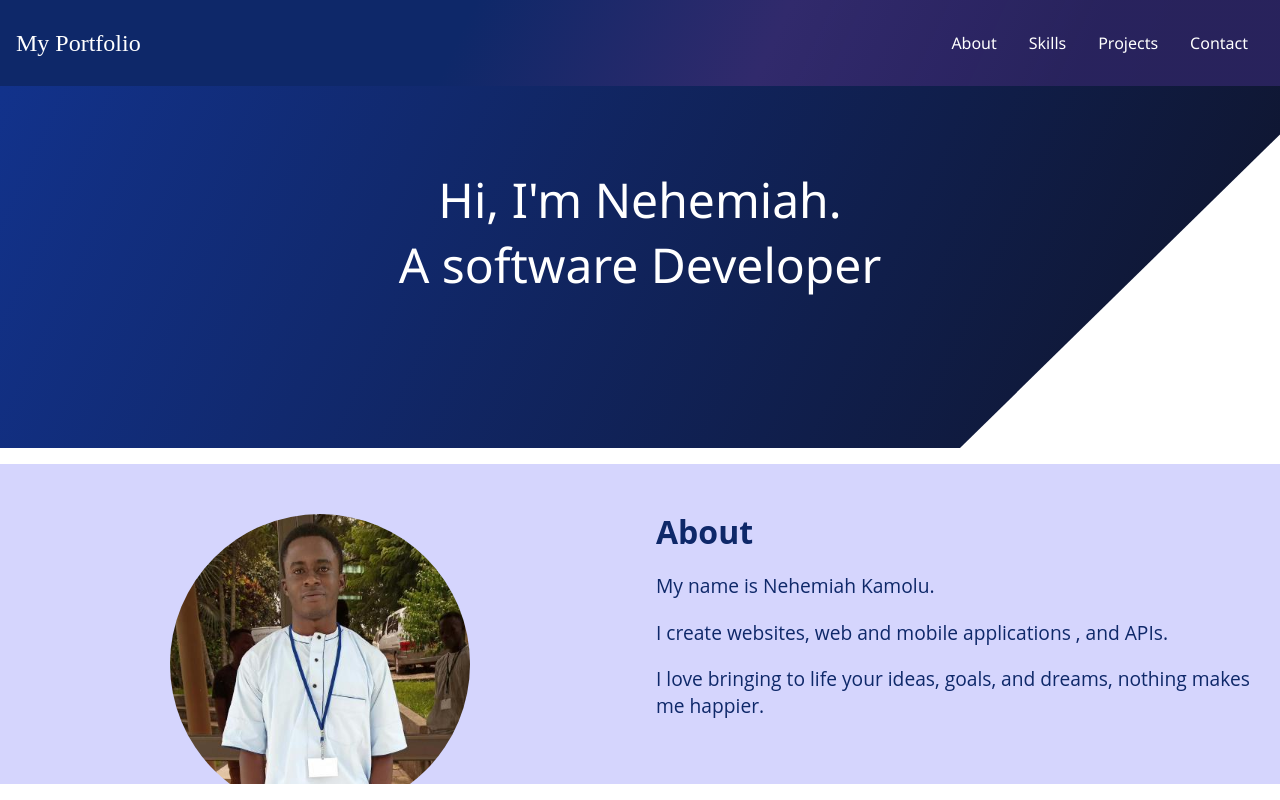
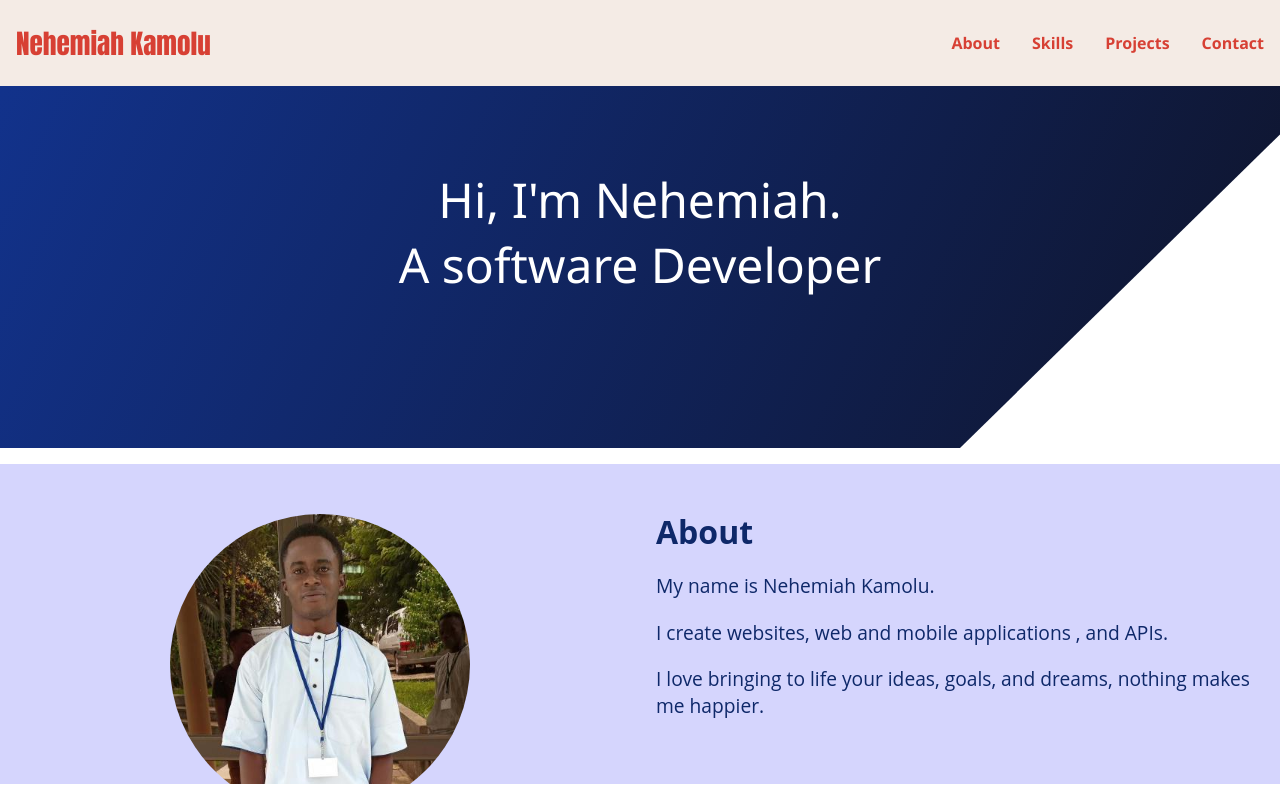
Before and after one commit to KNehe/KNehe.github.io, a React (Create React App) app: page / in a window 1280 px wide. Shown: the top 800 px of the page. Built offline with nearby package versions, Linux system fonts and the light colour scheme.

Commit message:
changed navbar

```diff
--- a/public/index.html
+++ b/public/index.html
@@ -24,7 +24,7 @@
       work correctly both with client-side routing and a non-root public URL.
       Learn how to configure a non-root public URL by running `npm run build`.
     -->
-    <title>My portfolio - Nehemiah</title>
+    <title>Nehemiah Kamolu  | Software Developer</title>
   </head>
   <body>
     <noscript>You need to enable JavaScript to run this app.</noscript>
--- a/src/Components/HumbergerIcon/HumbergerIcon.js
+++ b/src/Components/HumbergerIcon/HumbergerIcon.js
@@ -3,16 +3,25 @@ import Styles from './HumbergerIcon.module.scss';
 
 const humbergerIcon = props =>{
 
+
   return (
 
     <div onClick={props.click} className={Styles.Main}>
+      { props.toggle ?
+         <React.Fragment>
+        <div className={Styles.Line1}></div>
+        <div className={Styles.Line2}></div>
+        <div className={Styles.Line3}></div>
+        <div className={Styles.Line4}></div>
+        </React.Fragment>
+      :
 
-      <div className={Styles.Line1}></div>
-      <div className={Styles.Line2}></div>
-      <div className={Styles.Line3}></div>
-      <div className={Styles.Line4}></div>
+      <div className={Styles.Close}>  x</div>
+
+      }
 
     </div>
+
 
   );
 };
--- a/src/Components/HumbergerIcon/HumbergerIcon.module.scss
+++ b/src/Components/HumbergerIcon/HumbergerIcon.module.scss
@@ -1,11 +1,13 @@
+$color: #D74034;
+
 .Main{
     padding-right: 2rem;
 }
 .Lines{
-    color: wheat;
     width: 2.5rem;
-    border-bottom: .1rem solid white;
+    border-bottom: .1rem solid $color;
 }
+
 .Line1{
     @extend .Lines
 }
@@ -23,3 +25,11 @@
     @extend .Lines;
     padding-top: .5rem;
 }
+
+.Close{
+    color:  #D74034;
+    font-size: 3em;
+    padding:  5px;
+    width: 2.4rem;
+    margin-top: -0.5em;
+}
--- a/src/Components/Navigation/Navigation.js
+++ b/src/Components/Navigation/Navigation.js
@@ -1,4 +1,4 @@
-import React, { useState } from 'react';
+import React, { useState, useRef } from 'react';
 import Styles from'./Navigation.module.scss';
 import HumbegerIcon from '../HumbergerIcon/HumbergerIcon';
 import { NavLink} from 'react-router-dom';
@@ -6,13 +6,14 @@ import { NavLink} from 'react-router-dom';
 const Navigation = () =>{
 
     const [ulDisplay, setUlDisplay]= useState('none');
+    const [toggle, setToggle]= useState(true);
 
-    const onHumbergerClickedHanlder = event =>{
+        const onHumbergerClickedHanlder = event =>{
 
         event.preventDefault();
+        setToggle(prev => !prev);
 
         setUlDisplay( prevValue => prevValue === 'none' ? '' : 'none');
-
 
     };
 
@@ -31,7 +32,7 @@ const Navigation = () =>{
                     <nav className={Styles.LargeDevice}>
 
                     <div>
-                        <a  >My Portfolio</a>
+                        <a>Nehemiah Kamolu</a>
                     </div>
 
                     <ul>
@@ -40,7 +41,7 @@ const Navigation = () =>{
                                  onClick={ (event) => navClickHandler(event,'#about')}
                                  to="/about"
                                  exact
-                                 activeClassName={Styles.ActiveLink}>
+                                 >
                                      About
                             </NavLink>
                         </li>
@@ -50,7 +51,7 @@ const Navigation = () =>{
                                  onClick={ (event) => navClickHandler(event,'#skills')}
                                  to="/skills"
                                  exact
-                                 activeClassName={Styles.ActiveLink}>
+                                 >
                                      Skills
                             </NavLink>
                         </li>
@@ -60,7 +61,7 @@ const Navigation = () =>{
                                  onClick={ (event) => navClickHandler(event,'#projects')}
                                  to="/projects"
                                  exact
-                                 activeClassName={Styles.ActiveLink}>
+                                 >
                                      Projects
                             </NavLink>
                         </li>
@@ -70,7 +71,7 @@ const Navigation = () =>{
                                  onClick={ (event) => navClickHandler(event,'#contact')}
                                  to="/contact"
                                  exact
-                                 activeClassName={Styles.ActiveLink}>
+                                 >
                                      Contact
                             </NavLink>
                         </li>
@@ -79,12 +80,12 @@ const Navigation = () =>{
                     </nav>
 
                     {/* Nav bar for small devices with different activeClassName */}
-                    <nav className={Styles.SmallDevice}>
+                    <nav className={Styles.SmallDevice} >
 
                     <div className={Styles.Title}>
 
-                        <a href="#" >My Portfolio</a>
-                        <HumbegerIcon click={onHumbergerClickedHanlder}/>
+                        <a href="#" >Nehemiah Kamolu</a>
+                        <HumbegerIcon click={onHumbergerClickedHanlder} toggle={toggle}/>
 
                     </div>
 
@@ -94,7 +95,7 @@ const Navigation = () =>{
                                  onClick={ (event) => navClickHandler(event,'#about')}
                                  to="/about"
                                  exact
-                                 activeClassName={Styles.ActiveLinkSmall}>
+                                 >
                                      About
                             </NavLink>
                         </li>
@@ -104,7 +105,7 @@ const Navigation = () =>{
                                  onClick={ (event) => navClickHandler(event,'#skills')}
                                  to="/skills"
                                  exact
-                                 activeClassName={Styles.ActiveLinkSmall}>
+                                 >
                                      Skills
                             </NavLink>
                         </li>
@@ -114,7 +115,7 @@ const Navigation = () =>{
                                  onClick={ (event) => navClickHandler(event,'#projects')}
                                  to="/projects"
                                  exact
-                                 activeClassName={Styles.ActiveLinkSmall}>
+                                 >
                                      Projects
                             </NavLink>
                         </li>
@@ -124,7 +125,7 @@ const Navigation = () =>{
                                  onClick={ (event) => navClickHandler(event,'#contact')}
                                  to="/contact"
                                  exact
-                                 activeClassName={Styles.ActiveLinkSmall}>
+                                 >
                                      Contact
                             </NavLink>
                         </li>
--- a/src/Components/Navigation/Navigation.module.scss
+++ b/src/Components/Navigation/Navigation.module.scss
@@ -1,7 +1,9 @@
-$nav-background: #0e2869;
+$nav-background: #F4EBE5;
 $base-padding: 1rem;
 $gradient: linear-gradient(115deg, rgba(14,40,105,1) 36%, rgba(49,42,108,1) 60%, rgba(42,35,94,0.958420868347339) 84%);
-
+$navColor: #D74034;
+$title-font-size: 1.7em;
+$title-font: Impact;
 
 nav{
     top: 0;
@@ -10,56 +12,60 @@ nav{
 
 .AnchorTag{
     text-decoration: none;
-    color: #fff;
+    color: $navColor;
+    font-weight: bold;
 }
 
 .LargeDevice{
-
     background:$nav-background;
-    background: $gradient;
+    color: $navColor;
    display: flex;
    align-items: center;
    justify-content: space-between;
    position: fixed;
    width: 100%;
+   padding: $base-padding;
 
    div{
-       padding: $base-padding;
        a{
            @extend .AnchorTag;
-           font: 1.5em bold;
+           font-size: $title-font-size;
+           font-family: $title-font;
        }
    }
 
    ul{
-       padding:$base-padding;
        display: flex;
        list-style-type: none;
-
+       padding-right: 1em;
        a{
            @extend .AnchorTag;
            padding: $base-padding;
-           transition: all .4s ease-in;
          }
 
-       a:hover{
-           background-color: #0c37a3;
-           border-radius: .8rem;
+       li{
+        transition: transform .5s ease-in;
+    }
+
+    li:hover{
+        transform: scale(1.3);
     }
    }
 }
 
+
 .SmallDevice{
    background: $nav-background;
-   background: $gradient;
+   color: $navColor;
    padding: $base-padding;
    position: fixed;
    width: 100%;
-
+   transition: all 4s ease-in;
    div{
        a{
            @extend .AnchorTag;
-           font: 1.5em bold;
+           font-size: $title-font-size;
+           font-family: $title-font;
        }
    }
    .Title{
@@ -85,23 +91,12 @@ nav{
          }
 
     li:hover{
-           background-color: #0c37a3;
-           border-radius: .4rem;
+        margin-left: .7rem;
+        transform: scale(1.4);
         }
    }
 }
 
-.ActiveLink{
-    background-color: #174bcf;
-    border-radius: .4rem;
-    margin: .1rem;
-}
-
-.ActiveLinkSmall{
-    background-color: #174bcf;
-    padding: 1rem;
-    border-radius: .4rem;
-}
 
 @media screen and (max-width:768px){
 
```
Also changed, not shown: 1 other file (tests, documents, lock files or other folders). Lines whose indentation alone changed are shown as unchanged.
